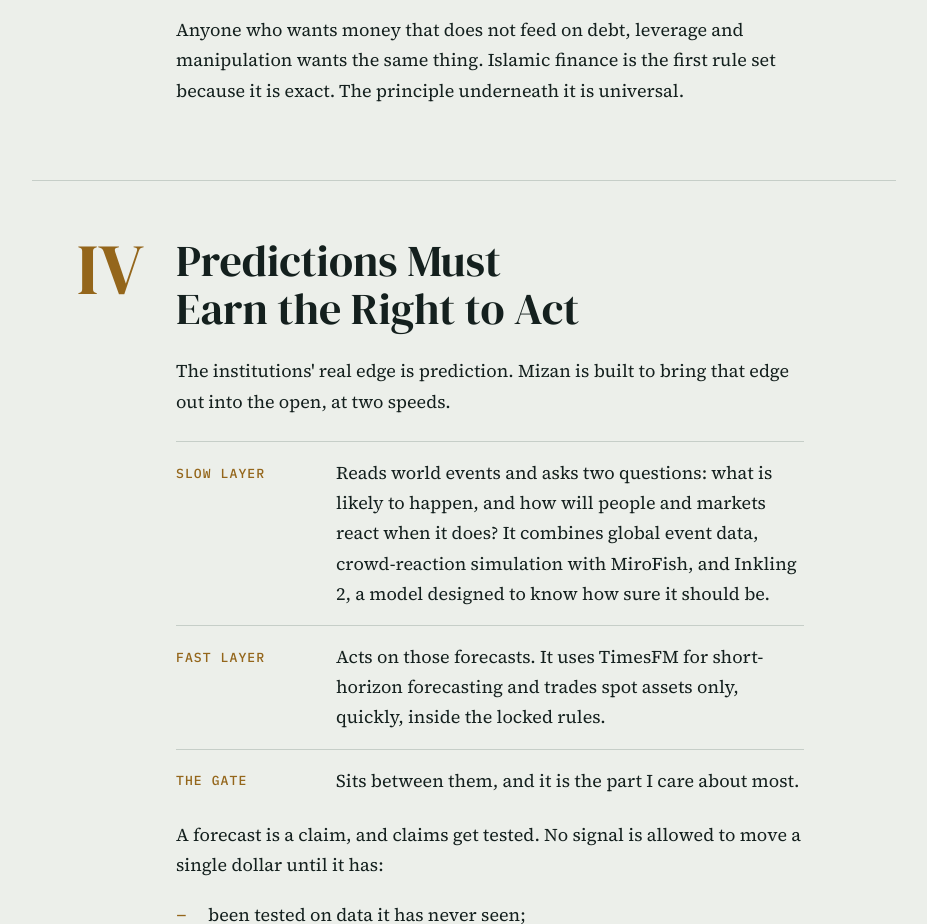
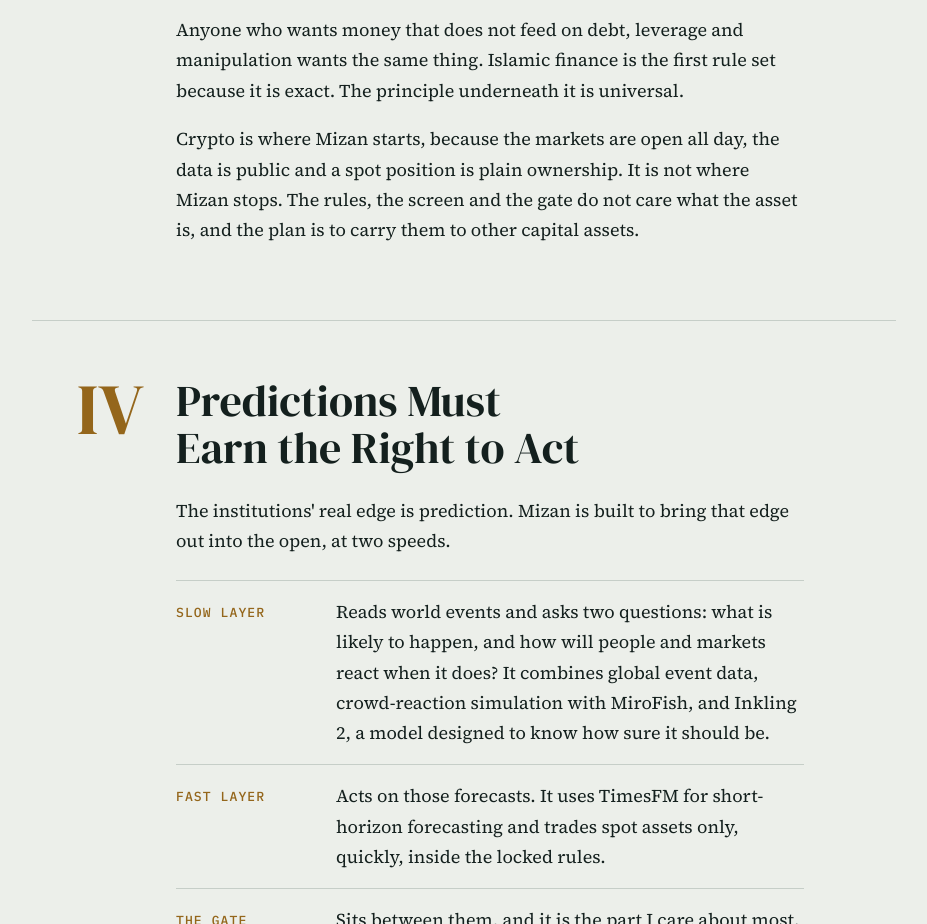
Before and after one commit to Kaide-LABS/mizan, a plain HTML site: page index.html in a window 1280 px wide. Shown: the part 4970-5894 px from the top of the page, without its empty margins (176-1103 px from the left). Drawn offline with Linux system fonts and the light colour scheme.

Commit message:
Manifesto: say Mizan goes beyond crypto to other capital assets

```diff
--- a/index.html
+++ b/index.html
@@ -301,6 +301,7 @@ html{color-scheme:light}body{margin:0}
     <p>The first rule set is Islamic finance, drawn from a published ruling on trading crypto (islamqa.info, question 504160). I chose it because it is one of the oldest and most precise codes of ethical finance in the world, precise enough to turn into tests. Where scholars disagree, Mizan records the question as open, with its sources, and leaves it visible.</p>
     <p class="pull">You do not need to share my faith to want these rules.</p>
     <p>Anyone who wants money that does not feed on debt, leverage and manipulation wants the same thing. Islamic finance is the first rule set because it is exact. The principle underneath it is universal.</p>
+    <p>Crypto is where Mizan starts, because the markets are open all day, the data is public and a spot position is plain ownership. It is not where Mizan stops. The rules, the screen and the gate do not care what the asset is, and the plan is to carry them to other capital assets.</p>
   </div>
 </section>
 
```
